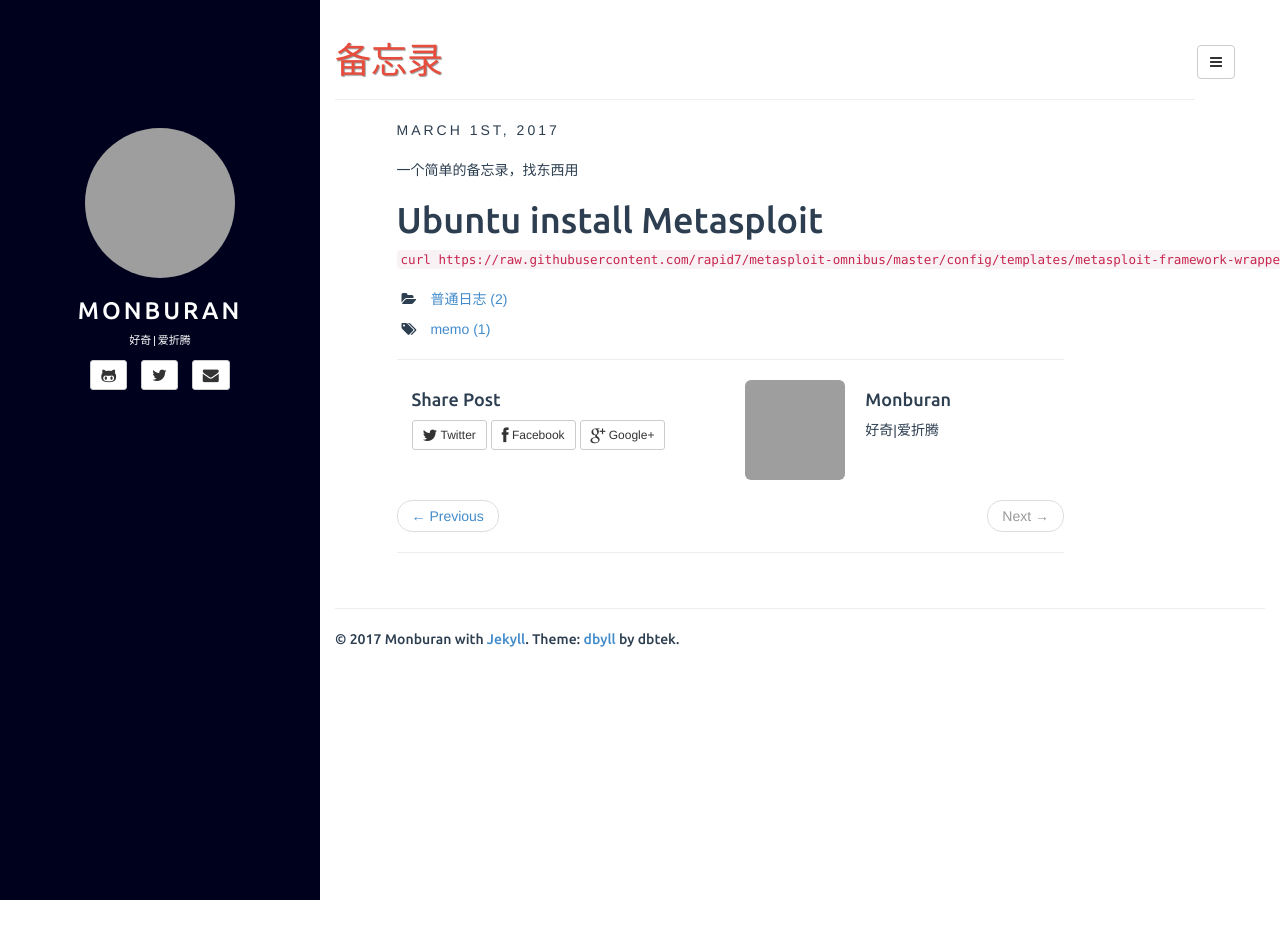
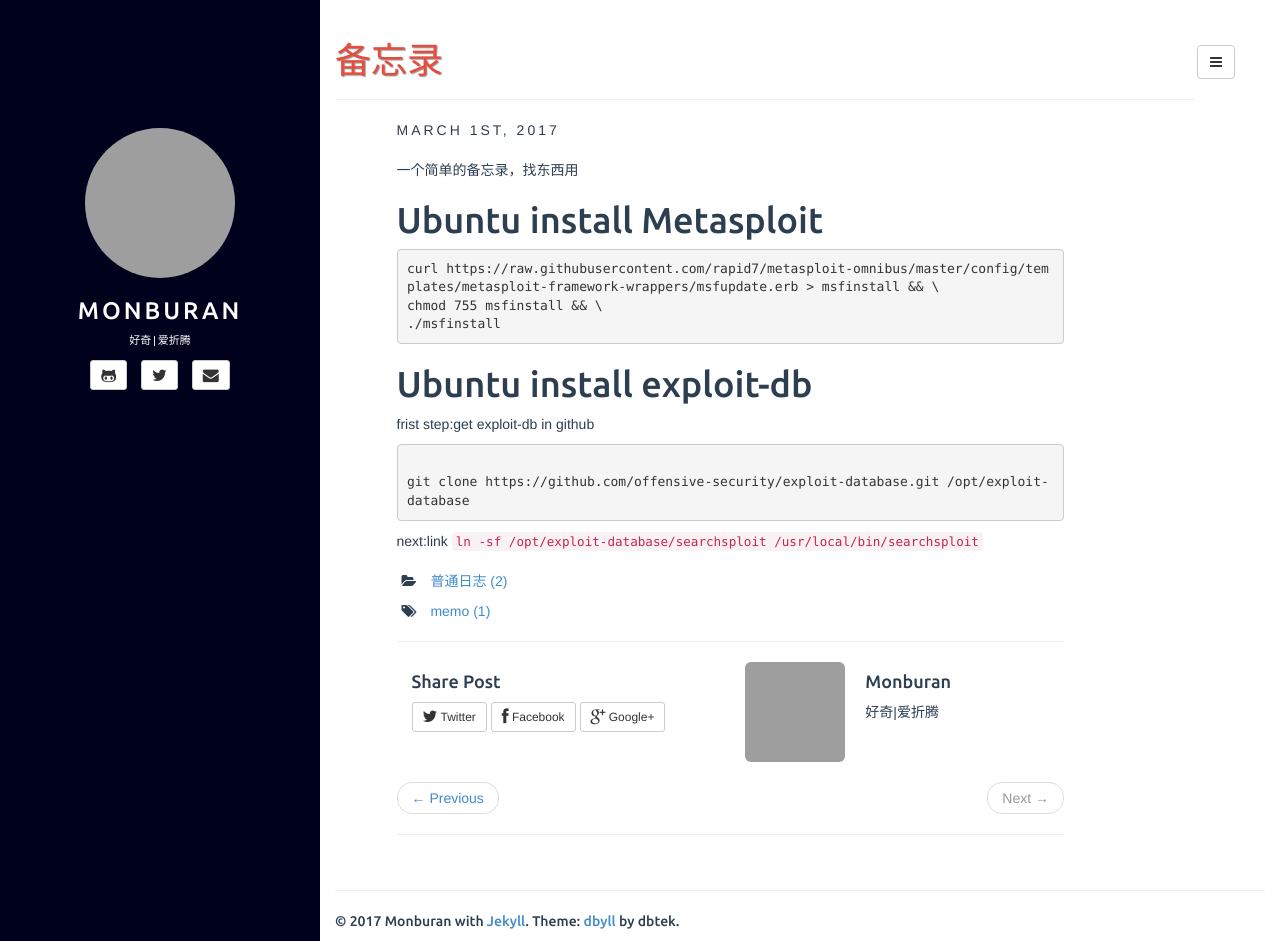
Before and after one commit to monburan/monburan.github.io, a Jekyll site: the page built from _posts/2017-3-1-The-Memorandum.md, in a window 1280 px wide and 941 px high. Built offline with Jekyll 4.4.1, drawn with Linux system fonts in a browser that asks for light colours; comment, search, counter and statistics services are not loaded; grey boxes are pictures that could not be loaded.

Commit message:
updata how to install Exploit-db in Ubuntu

```diff
--- a/_posts/2017-3-1-The-Memorandum.md
+++ b/_posts/2017-3-1-The-Memorandum.md
@@ -10,6 +10,17 @@ comments: true
 一个简单的备忘录，找东西用
 
 # Ubuntu install Metasploit
-<code>curl https://raw.githubusercontent.com/rapid7/metasploit-omnibus/master/config/templates/metasploit-framework-wrappers/msfupdate.erb > msfinstall && \
+
+<pre><code>curl https://raw.githubusercontent.com/rapid7/metasploit-omnibus/master/config/templates/metasploit-framework-wrappers/msfupdate.erb > msfinstall && \
 chmod 755 msfinstall && \
-./msfinstall</code>
+./msfinstall</code></pre>
+
+# Ubuntu install exploit-db
+
+frist step:get exploit-db in github
+<pre><code>
+git clone https://github.com/offensive-security/exploit-database.git /opt/exploit-database
+</code></pre>
+
+next:link
+<code>ln -sf /opt/exploit-database/searchsploit /usr/local/bin/searchsploit</code>
```
